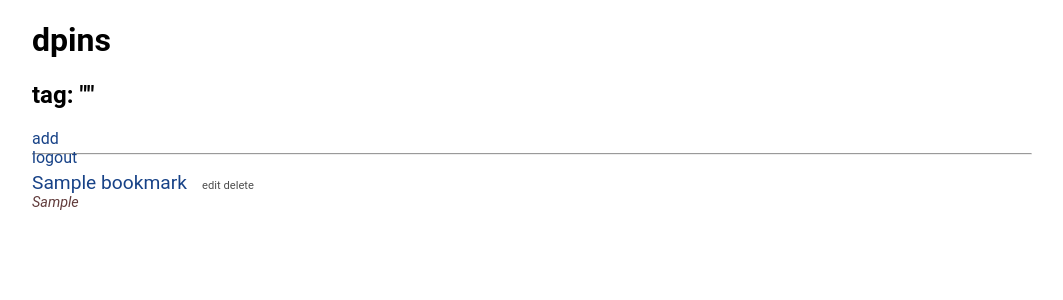
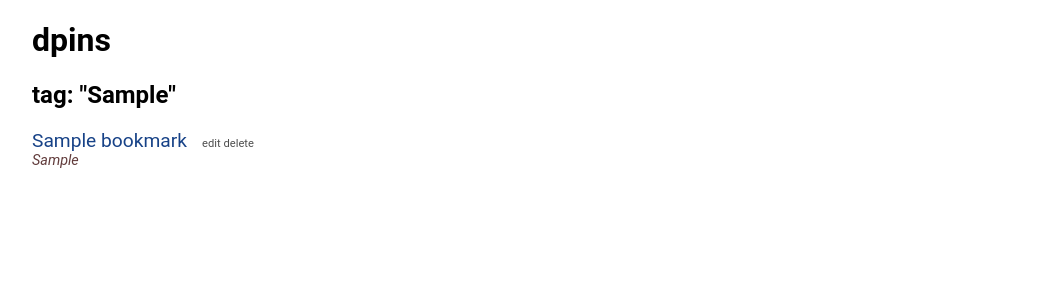
Before and after one commit to DominikM/dpins, a Django app: a page that uses bookmarks/templates/tag.html in a window 1280 px wide. Shown: the top 300 px of the page, without its empty margins (108-1171 px from the left). Run offline with Django 3.2, Linux system fonts and the light colour scheme; a user stored in the database is signed in; tables that the repository leaves empty hold one stand-in row (values such as "Sample post").

Commit message:
Fixed tag html and added gitignore

```diff
--- a/bookmarks/templates/tag.html
+++ b/bookmarks/templates/tag.html
@@ -2,13 +2,7 @@
 {% load static %}
 
 {% block content %}
-<h2>tag: "{{ tag }}"</h2>
-<div id="commands_container">
-  <div class="command"><a href="{% url 'bookmark_add' %}">add</a></div>
-  <div class="command"><a href="{% url 'logout' %}">logout</a></div>
-</div>
-
-<hr>
+<h2>tag: "{{ word }}"</h2>
 
 <div id="bm_container">
   {% for bookmark in bookmarks %}
--- a/bookmarks/views.py
+++ b/bookmarks/views.py
@@ -153,7 +153,7 @@ def tag_view(request, word):
     page_number = request.GET.get('page')
     page_obj = paginator.get_page(page_number)
 
-    return render(request, 'tag.html', {'bookmarks': page_obj})
+    return render(request, 'tag.html', {'bookmarks': page_obj, 'word': word})
 
 
 @login_required
```
Also changed, not shown: 1 other file.
